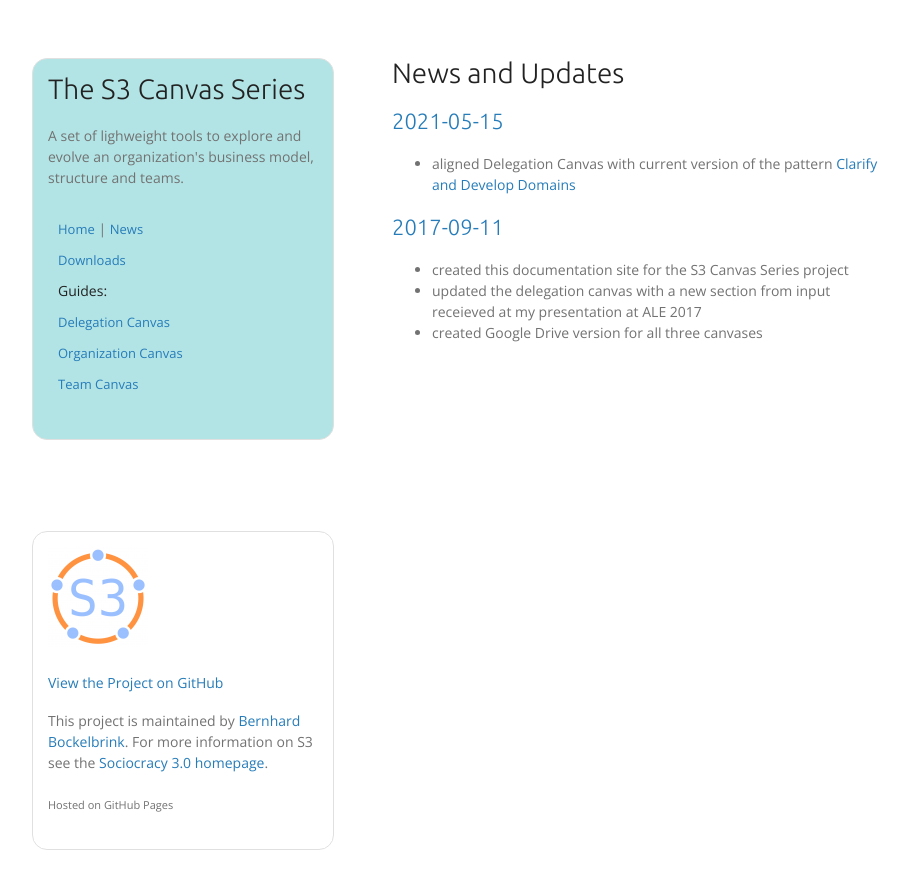
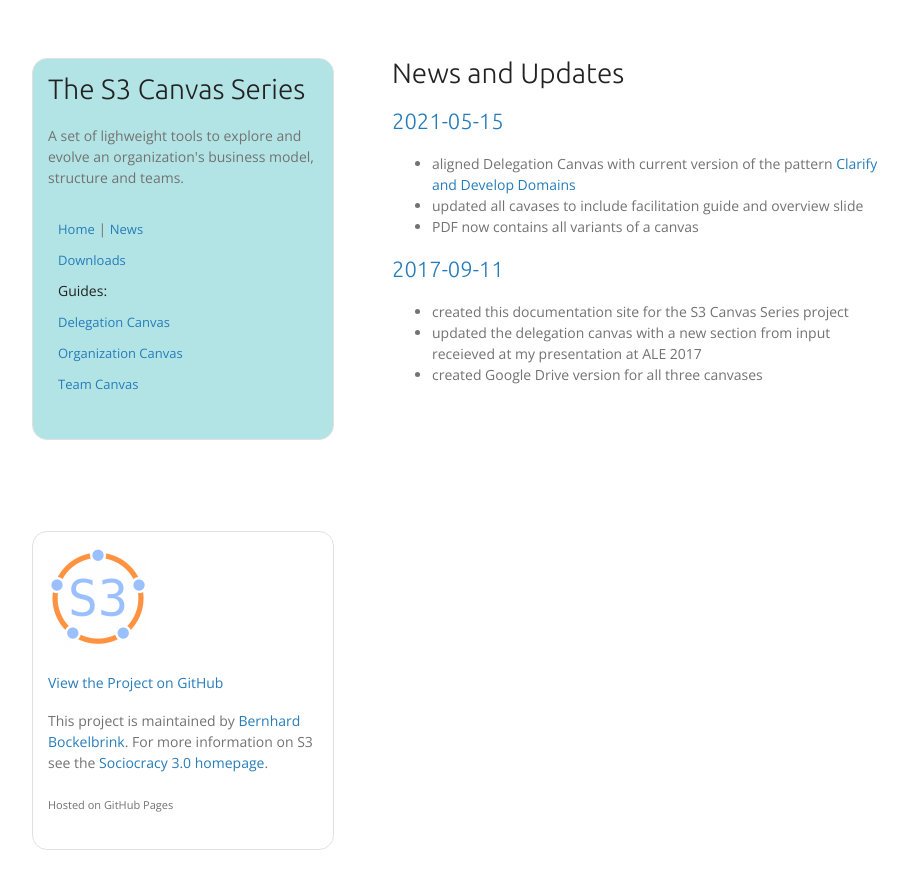
Before and after one commit to bboc/s3-canvas, a Jekyll site: the page built from docs/news.md, in a window 1280 px wide. Shown: the top 889 px of the page, without its empty margins (178-1086 px from the left). Built offline with Jekyll 4.4.1, drawn with Linux system fonts in a browser that asks for light colours; our own code applies the rules of GitHub Pages for plain Markdown files.

Commit message:
updated changelog

```diff
--- a/docs/news.md
+++ b/docs/news.md
@@ -7,6 +7,8 @@ title: News
 ## 2021-05-15
 
 * aligned Delegation Canvas with current version of the pattern [Clarify and Develop Domains](http://patterns.sociocracy30.org/clarify-and-develop-domains.html)
+* updated all cavases to include facilitation guide and overview slide
+* PDF now contains all variants of a canvas
 
 ## 2017-09-11
 
```
